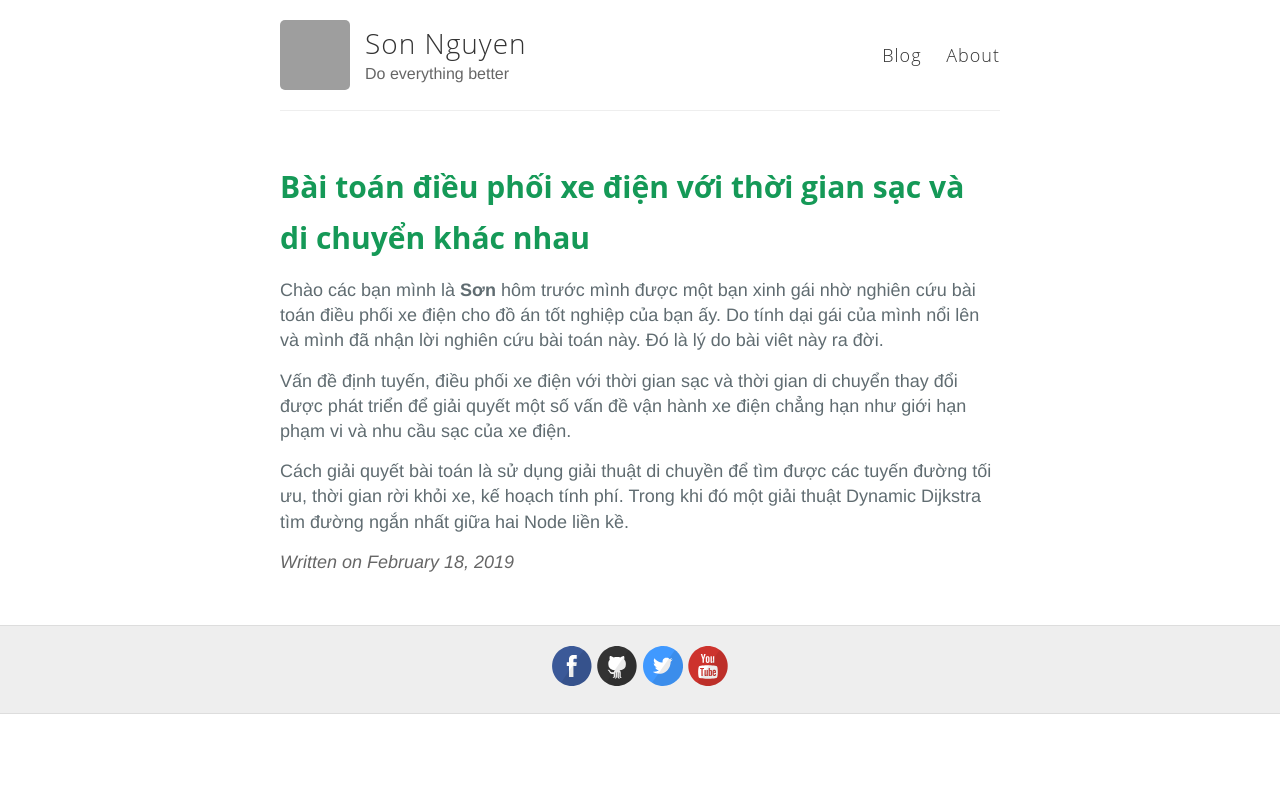
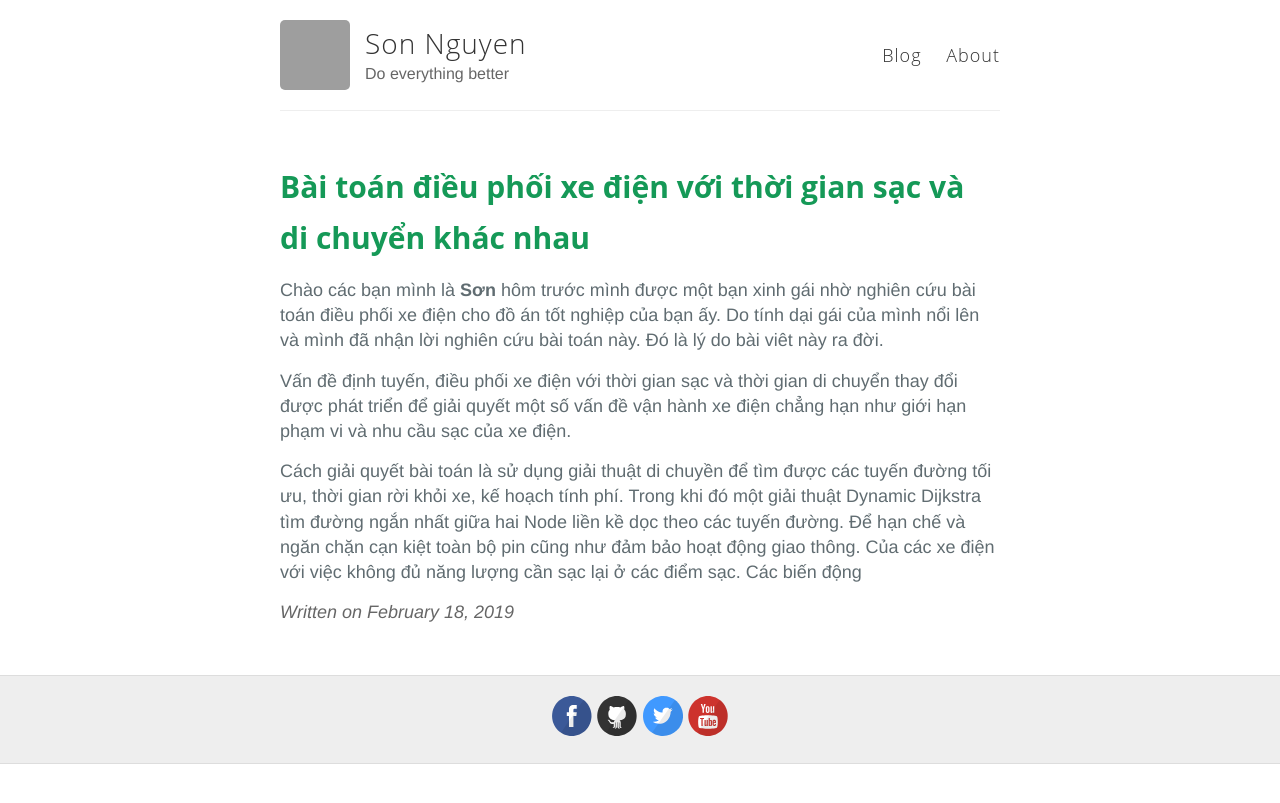
Before and after one commit to sonnhfit/sonnhfit.github.io, a Jekyll site: the page built from _posts/2019-2-18-Bài toán điều phối xe điện với thời gian sạc và di chuyển khác nhau.md, in a window 1280 px wide. Shown: the top 803 px of the page. Built offline with Jekyll 4.4.1, drawn with Linux system fonts in a browser that asks for light colours; grey boxes are pictures that could not be loaded.

Commit message:
Update 2019-2-18-Bài toán điều phối xe điện với thời gian sạc và di chuyển khác nhau.md

```diff
--- a/_posts/2019-2-18-Bài toán điều phối xe điện với thời gian sạc và di chuyển khác nhau.md
+++ b/_posts/2019-2-18-Bài toán điều phối xe điện với thời gian sạc và di chuyển khác nhau.md
@@ -9,4 +9,4 @@ Vấn đề định tuyến, điều phối xe điện với thời gian sạc v
 xe điện chẳng hạn như giới hạn phạm vi và nhu cầu sạc của xe điện.
 
 Cách giải quyết bài toán là sử dụng giải thuật di chuyền để tìm được các tuyến đường tối ưu, thời gian rời khỏi xe, kế hoạch tính phí.
- Trong khi đó một giải thuật Dynamic  Dijkstra tìm đường ngắn nhất giữa hai Node liền kề.
+ Trong khi đó một giải thuật Dynamic  Dijkstra tìm đường ngắn nhất giữa hai Node liền kề dọc theo các tuyến đường. Để hạn chế  và ngăn chặn cạn kiệt toàn bộ pin cũng như đảm bảo hoạt động giao thông. Của các xe điện với việc không đủ năng lượng cần sạc lại ở các điểm sạc. Các biến động
```
